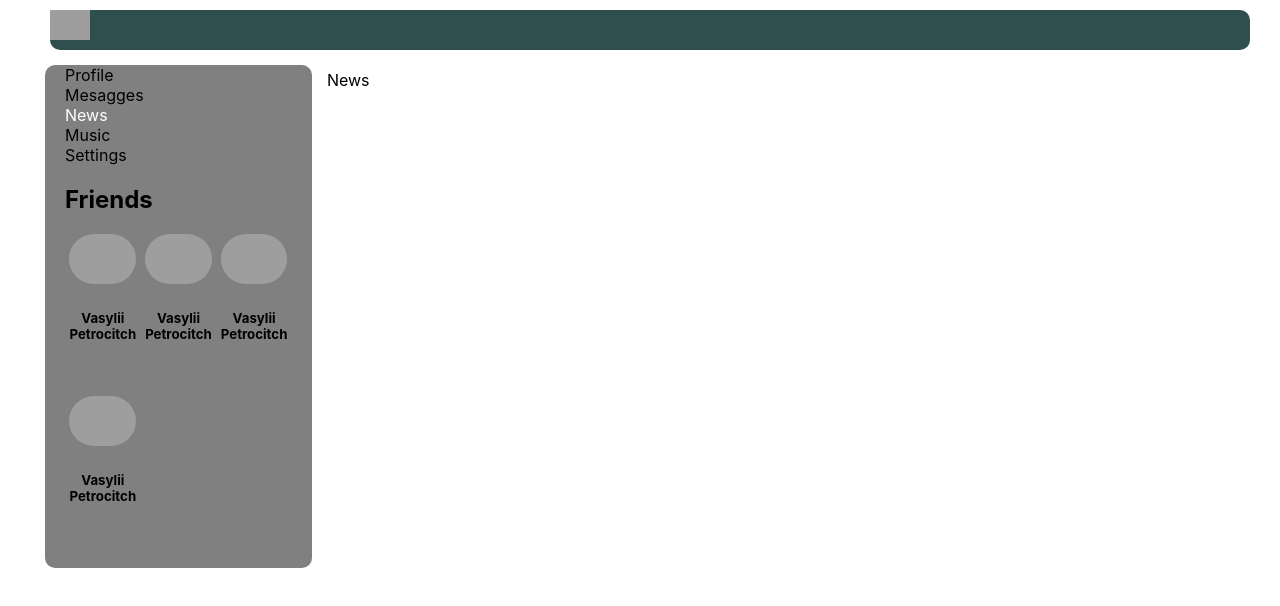
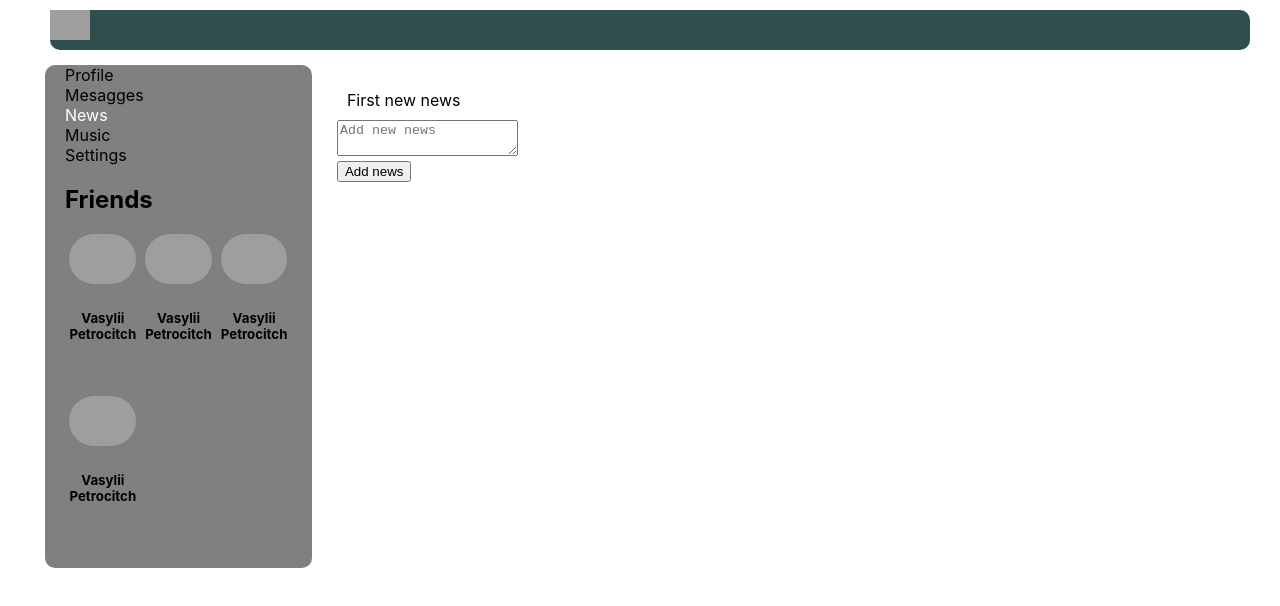
Before and after one commit to relaviz/socialnetwork, a React (Create React App) app: page /news in a window 1280 px wide. Shown: the top 606 px of the page. Built offline with nearby package versions, Linux system fonts and the light colour scheme; grey boxes are pictures that could not be loaded.

Commit message:
Add new page news. Add new textarea and add new first news

```diff
--- a/src/App.js
+++ b/src/App.js
@@ -18,7 +18,7 @@ const App = (props) => {
       <div className='app-wrapper-content'>
         <Route path='/profile' render={() => <Profile state={props.state.profilePage} dispatch={props.dispatch} />} />
         <Route path='/dialogs' render={() => <Dialogs state={props.state.dialogsPage} store={props.store} />} />
-        <Route path='/news' render={() => <News />} />
+        <Route path='/news' render={() => <News state={props.state.newsPage} store={props.store} />} />
         <Route path='/music' render={() => <Music />} />
         <Route path='/settings' render={() => <Settings />} />
 
--- /dev/null
+++ b/src/components/News/NewNews/NewNews.jsx
@@ -0,0 +1,13 @@
+import React from 'react';
+import s from './../News.module.css';
+
+
+const NewNews = (props) => {
+  return (
+    <div className={s.news}>{props.news}</div>
+  )
+}
+
+
+
+export default NewNews;
--- a/src/components/News/News.jsx
+++ b/src/components/News/News.jsx
@@ -1,11 +1,42 @@
 import React from 'react';
-// import s from './Dialogs.module.css';
+import s from './News.module.css';
+import { sendNewsCreator, updateNewNewsBodyCreator } from '../../redux/state';
+import NewNews from './NewNews/NewNews';
+
 
 const News = (props) => {
+  let newsElement = props.state.news.map(n => <NewNews news={n.newsMessage} id={n.id} />);
+
+  let newNewsElement = React.createRef();
+
+  let newNewsBody = props.state.newNewsBody
+
+  let oneSendNewsClick = () => {
+    props.store.dispatch(sendNewsCreator ())
+  }
+  let onNewNewsChange = (e) => {
+    let news = e.target.value;
+    props.store.dispatch(updateNewNewsBodyCreator(news))
+  }
+
   return (
-  <div>
-      News
-  </div>
+    <div>
+      <div className={s.news}>
+         <div className={s.newNews}>
+          <div>
+          {newsElement}
+          </div>
+          <div>
+            <textarea onChange={onNewNewsChange}
+            placeholder='Add new news' value={newNewsBody} ref={newNewsElement} ></textarea>
+          </div>
+          <div>
+            <button onClick={oneSendNewsClick} >Add news</button>
+          </div>
+        </div>
+
+      </div>
+    </div>
   )
 }
 
--- a/src/components/News/News.module.css
+++ b/src/components/News/News.module.css
@@ -0,0 +1,3 @@
+.news {
+    padding: 10px;
+}
--- a/src/redux/state.js
+++ b/src/redux/state.js
@@ -2,6 +2,8 @@ const ADD_POST = 'ADD-POST';
 const UPDATE_NEW_POST_TEXT = 'UPDATE-NEW-POST-TEXT';
 const UPDATE_NEW_MESSAGE_BODY = 'UPDATE-NEW-MESSAGE-BODY';
 const SEND_MESSAGE = 'SEND-MESSAGE';
+const UPDATE_NEW_NEWS = 'UPDATE-NEW-NEWS';
+const SEND_NEWS = 'SEND-NEWS';
 
 let store = {
     _state: {
@@ -40,6 +42,12 @@ let store = {
                 { id: 4, icon: 'https://encrypted-tbn0.gstatic.com/images?q=tbn%3AANd9GcTQt8j1i9HnXi9L1vqX6y5Xi18r-NnDXnMfbg&usqp=CAU' }
             ],
 
+        },
+        newsPage: {
+            news: [
+                {id: 1, newsMessage: 'First new news'}
+            ],
+            newNewsBody: ''
         }
     },
     _callSubscriber() {
@@ -70,9 +78,17 @@ let store = {
             this._state.dialogsPage.newMessageBody = action.body;
             this._callSubscriber(this._state);
         } else if (action.type === 'SEND-MESSAGE') {
-            let body = this._state.dialogsPage.newMessageBody
+            let body = this._state.dialogsPage.newMessageBody;
             this._state.dialogsPage.newMessageBody = '';
             this._state.dialogsPage.messages.push({ id: 4, message: body });
+            this._callSubscriber(this._state);
+        } else if (action.type === 'UPDATE-NEW-NEWS') {
+            this._state.newsPage.newNewsBody = action.news;
+            this._callSubscriber(this._state);
+        } else if (action.type === 'SEND-NEWS') {
+            let news = this._state.newsPage.newNewsBody;
+            this._state.newsPage.newNewsBody = '';
+            this._state.newsPage.news.push({ id: 2, newsMessage: news });
             this._callSubscriber(this._state);
         }
     }
@@ -90,6 +106,12 @@ export const sendMessageCreator = () => ({
 export const updateNewMessageBodyCreator = (body) => ({
     type: UPDATE_NEW_MESSAGE_BODY, body: body
 });
+export const sendNewsCreator = () => ({
+    type: SEND_NEWS
+});
+export const updateNewNewsBodyCreator = (news) => ({
+    type: UPDATE_NEW_NEWS, news: news
+});
 
 window.store = store;
 
```
